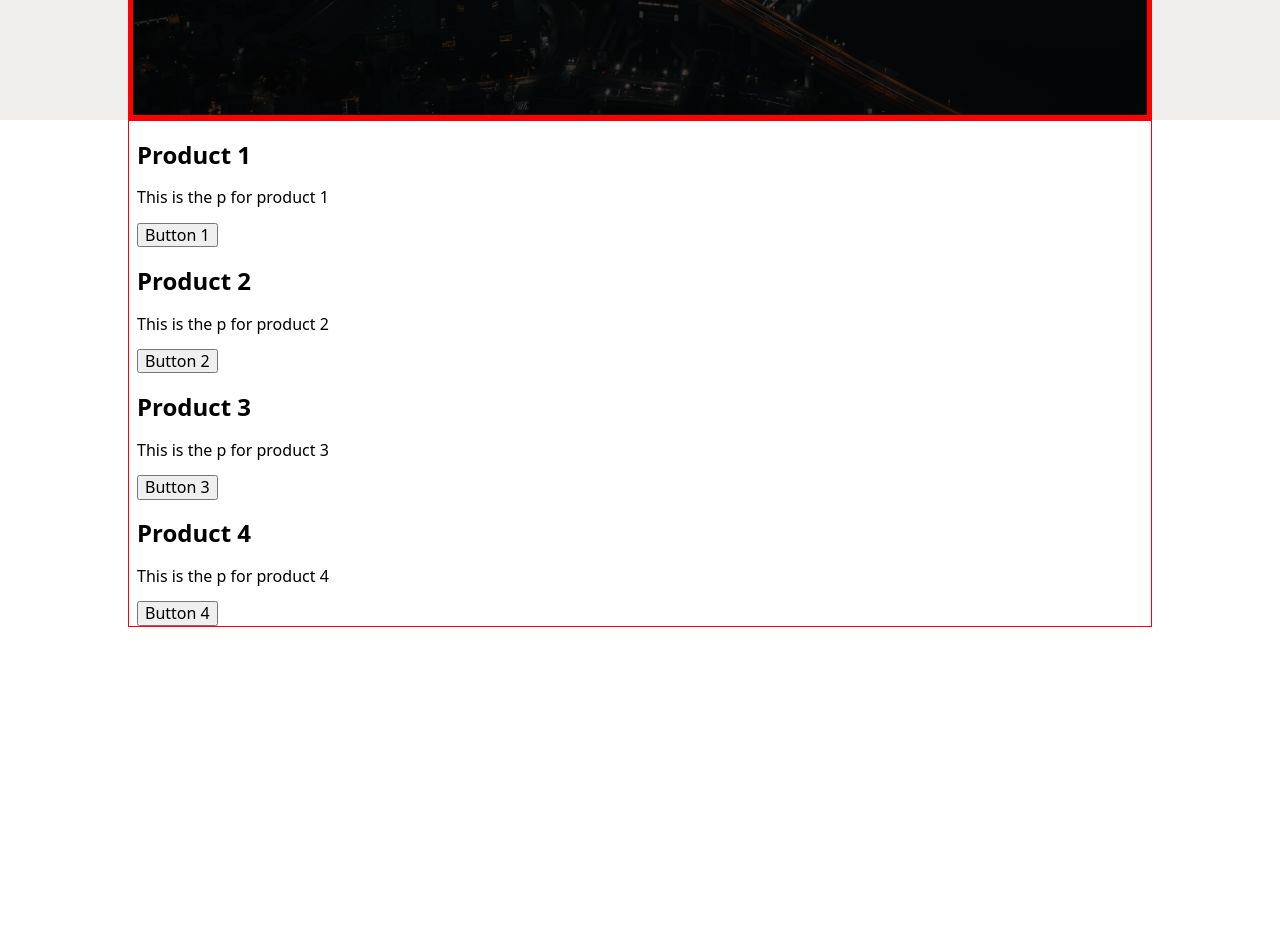
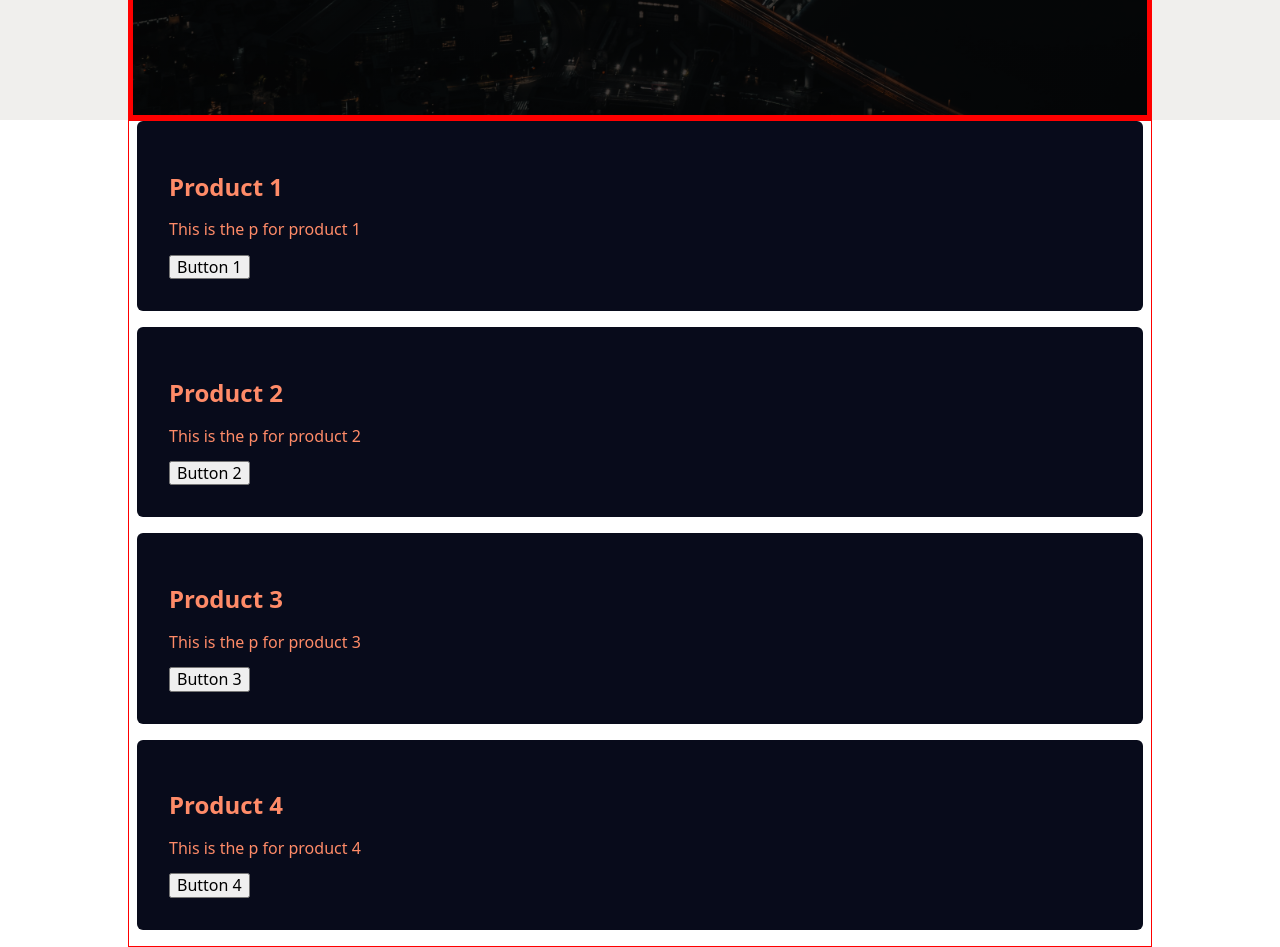
Before and after one commit to gregmjsco/odin-react-shopping, a React (Vite) app in the folder react-shopping-cart/: page / in a window 1280 px wide. Shown: the part 680-1627 px from the top of the page. Before the commit the page ends 1307 px from the top, so only its background shows below. Built offline with nearby package versions, Linux system fonts and the light colour scheme.

Commit message:
Add some styles to shop box items and start to create grid structure of shop section

```diff
--- a/react-shopping-cart/src/components/Shop/Shop.css
+++ b/react-shopping-cart/src/components/Shop/Shop.css
@@ -0,0 +1,13 @@
+@import url('../../../src/styles/variables.css');
+
+.shop__grid-container {
+    display: grid;
+}
+
+.shop__box {
+    background-color: var(--black);
+    color: var(--orange);
+    padding: 2rem;
+    border-radius: 6px;
+    margin-bottom: 1rem;
+}
```
